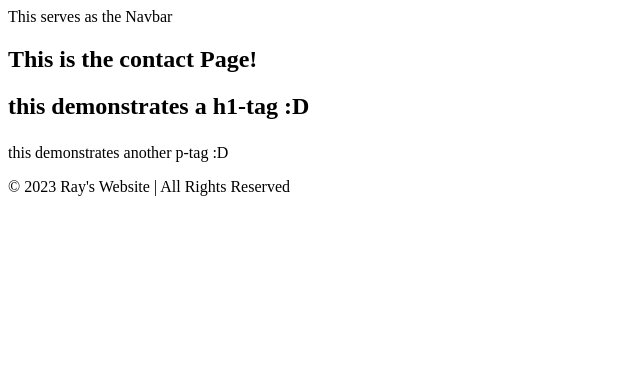
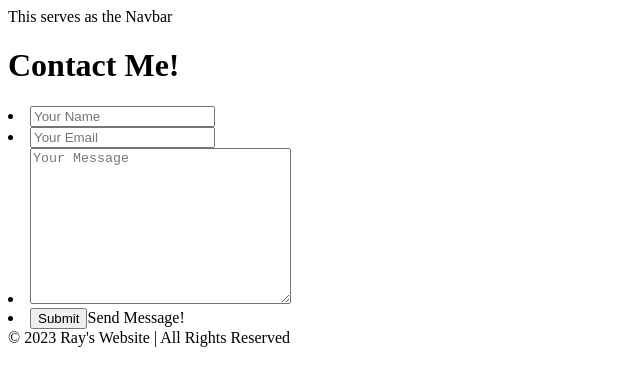
Before and after one commit to AceOfRay/PersonalSite-v0, a plain HTML site: page AceOfRay.github.io/contact.html in a window 1280 px wide. Shown: the whole page, without its empty margins (0-640 px from the left). Drawn offline with Linux system fonts and the light colour scheme.

Commit message:
feat:Done with the HTML

```diff
--- a/AceOfRay.github.io/contact.html
+++ b/AceOfRay.github.io/contact.html
@@ -8,13 +8,35 @@
   <body>
     <nav id="nav">This serves as the Navbar</nav>
     <main id="main">
-      <section>
-        <h1>This is the contact Page!</h1>
-      </section>
-      <section><h1>this demonstrates a h1-tag :D</p></section>
-      <section><p>this demonstrates another p-tag :D</p></section>
-      <section></section>
-      <section></section>
+      <h1 class="contactHeader">Contact Me!</h1>
+      <form action="" id="contactForm">
+        <li>
+          <input
+            type="text"
+            name="name"
+            id="nameInput"
+            placeholder="Your Name"
+          />
+        </li>
+        <li>
+          <input
+            type="text"
+            name="email"
+            id="emailInput"
+            placeholder="Your Email"
+          />
+        </li>
+        <li>
+          <textarea
+            name="message"
+            cols="30"
+            rows="10"
+            id="messageInput"
+            placeholder="Your Message"
+          ></textarea>
+        </li>
+        <li><input type="submit" />Send Message!</li>
+      </form>
     </main>
     <footer id="foot">© 2023 Ray's Website | All Rights Reserved</footer>
   </body>
```
Also changed, not shown: AceOfRay.github.io/blog.html (+6 -1 lines), AceOfRay.github.io/index.html (+9 -7 lines), AceOfRay.github.io/portfolio.html (+10 -2 lines), AceOfRay.github.io/resume.html (+6 -1 lines), 1 other file.
